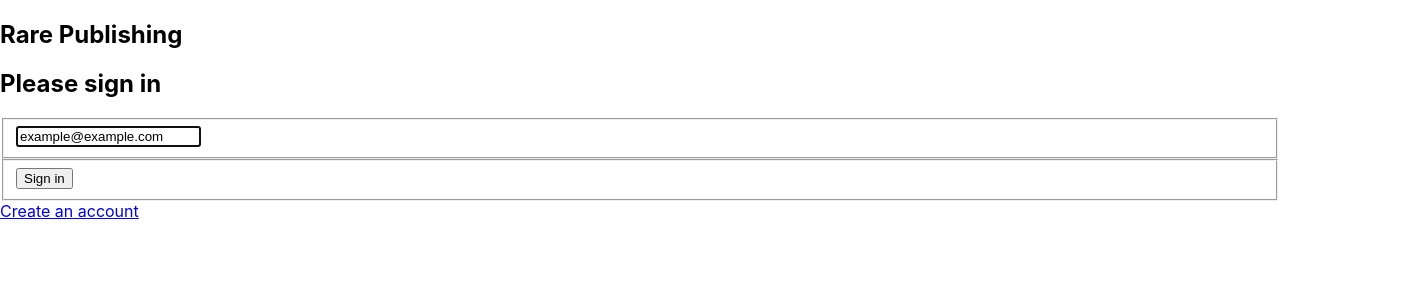
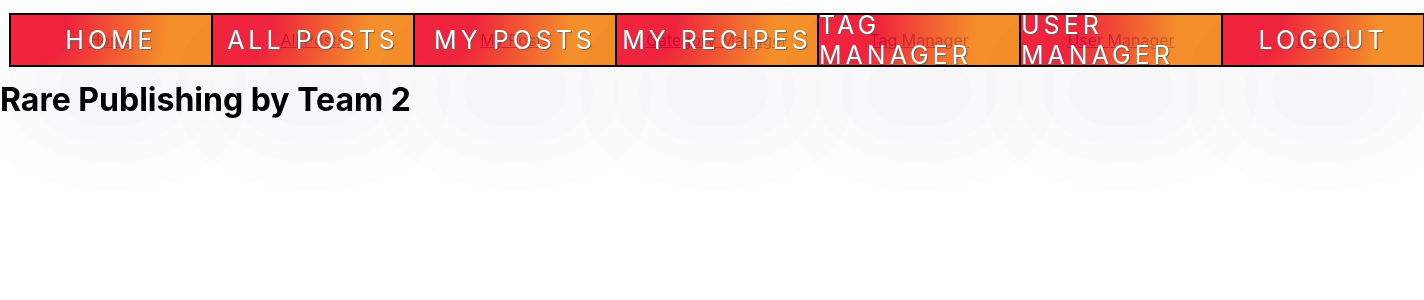
Before and after one commit to NSS-Day-Cohort-68/rare-client-rare-team-2, a React (Create React App) app in the folder rare-team-2/: page / in a window 1280 px wide. Before the commit this address led to /login. Shown: the top 300 px of the page, 1424 px wide, since content can reach past the window. Built offline with nearby package versions, Linux system fonts and the light colour scheme; sample sign-in values are in the browser's storage.

Commit message:
added admin nav bar, routing, an auth safeguards, npm start to test

```diff
--- /dev/null
+++ b/rare-team-2/src/components/Nav/AdminNav.js
@@ -0,0 +1,69 @@
+import React from "react";
+import { Link } from "react-router-dom";
+import "./Nav.css";
+
+export const AdminNav = () => {
+  return (
+    <ul className="container">
+      <nav className="nav">
+        <ul className="nav--list">
+          <li className="item">
+            <Link className="navbar-link" to="/">
+              <a href="#" className="item--wrapper" data-item="Home">
+                Home{" "}
+              </a>
+            </Link>
+          </li>
+          <li className="item">
+            <Link className="navbar-link" to="/allPosts">
+              <a href="#" className="item--wrapper" data-item="all posts">
+                All Posts
+              </a>
+            </Link>
+          </li>
+          <li className="item">
+            <Link className="navbar-link" to="/myposts">
+              <a href="#" className="item--wrapper" data-item="My Posts">
+                My Posts
+              </a>
+            </Link>
+          </li>
+          <li className="item">
+            <Link className="navbar-link" to="/categoryManager">
+              <a href="#" className="item--wrapper" data-item="My Recipes">
+                Category Manager
+              </a>{" "}
+            </Link>
+          </li>
+          <li className="item">
+            <Link className="navbar-link" to="/tagManager">
+              <a href="#" className="item--wrapper" data-item="Tag Manager">
+                Tag Manager
+              </a>{" "}
+            </Link>
+          </li>
+          <li className="item">
+            <Link className="navbar-link" to="/userManager">
+              <a href="#" className="item--wrapper" data-item="User Manager">
+                User Manager
+              </a>{" "}
+            </Link>
+          </li>
+          <li className="item navbar-logout">
+            <Link
+              className="navbar-link"
+              to="/login"
+              onClick={() => {
+                localStorage.removeItem("rare_user");
+              }}
+            >
+              <a href="#" className="item--wrapper" data-item="Logout">
+                Logout
+              </a>
+            </Link>
+          </li>
+        </ul>
+      </nav>
+    </ul>
+  );
+};
--- /dev/null
+++ b/rare-team-2/src/components/Nav/Nav.css
@@ -0,0 +1,93 @@
+* {
+    padding: 0;
+    margin: 0;
+    box-sizing: border-box;
+  }
+
+  .container {
+    width: 80%;
+    min-height: 10vh;
+    display: flex;
+    justify-content: center;
+    align-items: center;
+  }
+
+  .nav {
+    min-width: 700px;
+    width: 100%;
+  }
+
+  .nav--list {
+    width: 100%;
+    height: 20px;
+    padding: 10px;
+    margin: auto 0;
+    display: flex;
+    justify-content: space-evenly;
+    align-items: center;
+  }
+
+  .item,
+  .item--wrapper {
+    height: 50px;
+    width: 200px;
+    margin: 1px;
+    position: relative;
+    display: flex;
+    justify-content: center;
+    align-items: center;
+    transform-style: preserve-3d;
+    transform-origin: top center;
+    transform: translateY(0px) rotateX(0deg);
+    transition: transform 300ms linear;
+    box-shadow: rgba(255, 255, 255, 0.1) 0px 1px 1px 0px inset,
+      rgba(50, 50, 93, 0.25) 0px 50px 100px -20px,
+      rgba(0, 0, 0, 0.3) 0px 30px 60px -30px;
+    padding: 10px;
+  }
+
+  .item--wrapper::before,
+  .item--wrapper::after {
+    content: attr(data-item);
+    width: 100%;
+    height: 100%;
+    position: absolute;
+    top: 0px;
+    left: 0px;
+    display: flex;
+    justify-content: center;
+    align-items: center;
+    text-shadow: 1px 1px 1px #666;
+    outline: 2px solid black;
+    color: #ffffff;
+    font-size: 25px;
+    text-transform: uppercase;
+    letter-spacing: 4px;
+    transform: translateY(0px) rotateX(0deg);
+    transform-style: preserve-3d;
+    transition: transform 300ms linear;
+    background-image: radial-gradient(
+      circle farthest-corner at 10% 20%,
+      rgba(237, 3, 32, 0.87) 20.8%,
+      rgba(242, 121, 1, 0.84) 74.4%
+    );
+  }
+
+  .item--wrapper::before {
+    background-image: linear-gradient(
+      89.4deg,
+      rgba(194, 0, 39, 1) 0.8%,
+      rgba(10, 35, 104, 1) 99.4%
+    );
+    color: #fbfbfb;
+    transform-origin: bottom center;
+    transform: translateY(-50px) rotateX(-90deg);
+  }
+
+  .item:hover .item--wrapper {
+    transform: translateY(50px) rotateX(90deg);
+  }
+
+  main {
+    height: 50%;
+  }
--- /dev/null
+++ b/rare-team-2/src/components/Welcome/Welcome.js
@@ -0,0 +1,9 @@
+import "./Welcome.css";
+
+export const Welcome = () => {
+  return (
+    <div className="welcome-container">
+      <h1>Rare Publishing by Team 2</h1>
+    </div>
+  );
+};
--- a/rare-team-2/src/views/AdminViews.js
+++ b/rare-team-2/src/views/AdminViews.js
@@ -0,0 +1,28 @@
+import React from 'react'
+import { Routes, Route } from 'react-router-dom';
+import { Outlet } from 'react-router-dom';
+import { Login } from '../components/auth/Login.js';
+import { Register } from '../components/auth/Register.js';
+import { Welcome } from '../components/Welcome/Welcome.js';
+import { AdminNav } from '../components/Nav/AdminNav.js';
+
+
+export const AdminViews = ({currentUser}) => {
+    return (
+        <Routes>
+          <Route
+            path="/"
+            element={
+              <>
+                <AdminNav />
+                <Outlet />
+              </>
+            }
+          >
+            <Route index element={<Welcome />} />
+            <Route path="login" element={<Login currentUser={currentUser} />} />
+          </Route>
+          <Route path="register" element={<Register />} />
+        </Routes>
+      );
+}
--- a/rare-team-2/src/views/ApplicationViews.js
+++ b/rare-team-2/src/views/ApplicationViews.js
@@ -1 +1,20 @@
-export const ApplicationViews = () => {};
+import { AdminViews } from "./AdminViews.js";
+import { useState, useEffect } from "react";
+import React from "react";
+import { AuthorViews } from "./AuthorViews.js";
+
+
+export const ApplicationViews = () => {
+  const [currentUser, setCurrentUser] = useState({});
+
+  useEffect(() => {
+    const localRareUser = localStorage.getItem("rare_user");
+    const rareUserObject = JSON.parse(localRareUser);
+
+    setCurrentUser(rareUserObject);
+  }, []);
+
+  return (
+    <AdminViews currentUser={currentUser} />
+  );
+};
--- a/rare-team-2/src/views/AuthorViews.js
+++ b/rare-team-2/src/views/AuthorViews.js
@@ -0,0 +1,7 @@
+import React from 'react'
+
+export const AuthorViews = () => {
+  return (
+    <div>AuthorViews</div>
+  )
+}
--- a/rare-team-2/src/views/Authorized.js
+++ b/rare-team-2/src/views/Authorized.js
@@ -1,17 +1,16 @@
 import { Navigate, useLocation } from "react-router-dom";
-
-// We can access child components the same way we access props. Child components are passed to our props as a key/value pair where
-// children is the key.
 
 export const Authorized = ({ children }) => {
   let location = useLocation();
 
-  // Check if user is logged in. If they are, render the CHILD components (in this case, the ApplicationViews component)
-  if (localStorage.getItem("honey_user")) {
+  // Check if user is logged in
+  const userLoggedIn = localStorage.getItem("rare_user") !== null;
+
+  if (userLoggedIn) {
+    // Render the child components (e.g., ApplicationViews)
     return children;
-  }
-  // If the user is NOT logged in, redirect them to the login page using the Navigate component from react-router-dom
-  else {
-    return <Navigate to={`/login`} state={{ from: location }} replace />;
+  } else {
+    // Redirect to login page if user is not logged in
+    return <Navigate to={`/login`} state={{ from: location }} />;
   }
 };
```
Also changed, not shown: rare-team-2/src/components/Welcome/Welcome.css (added).
